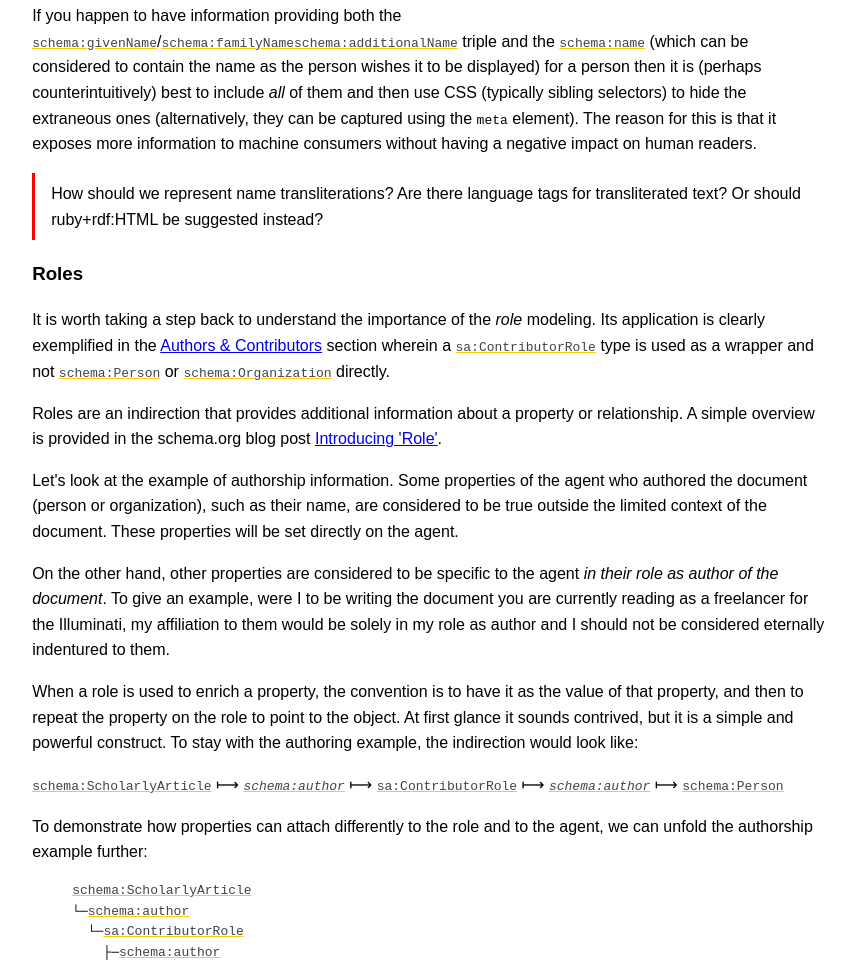
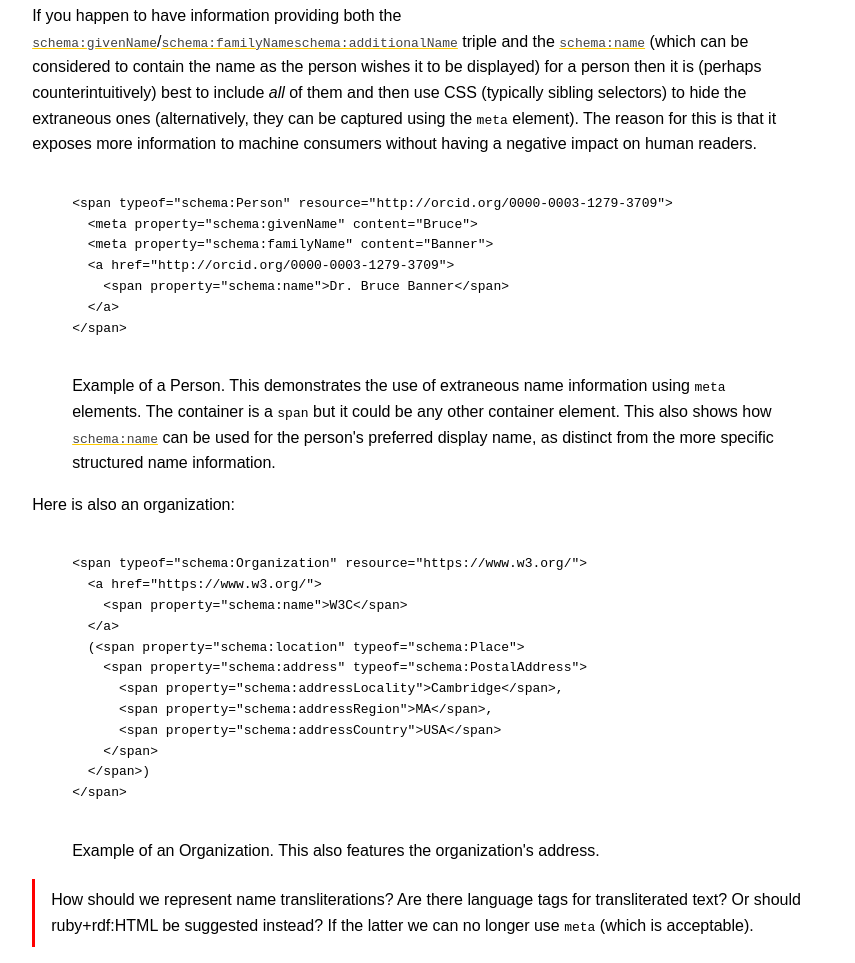
Before and after one commit to w3c/scholarly-html, a website: page index.html in a window 1280 px wide. Shown: the part 3267-4230 px from the top of the page, without its empty margins (211-1066 px from the left). Drawn offline with Linux system fonts and the light colour scheme.

Commit message:
person org examples

```diff
--- a/index.html
+++ b/index.html
@@ -150,17 +150,56 @@ If <code>figure</code> is a <code>typeof="schema:SoftwareSourceCode"</code>, it
           The reason for this is that it exposes more information to machine consumers without
           having a negative impact on human readers.
         </p>
-        <!--
-        XXX example
-        <span property="schema:author" typeof="schema:Person" resource="http://berjon.com/">
-          <a href="http://berjon.com/">
-            <span property="schema:name">Robin Berjon</span>
-          </a>
-        </span>
-        -->
+        <figure resource="#person-example" id="person-example">
+          <pre><code>
+&lt;span typeof="schema:Person" resource="http://orcid.org/0000-0003-1279-3709">
+  &lt;meta property="schema:givenName" content="Bruce">
+  &lt;meta property="schema:familyName" content="Banner">
+  &lt;a href="http://orcid.org/0000-0003-1279-3709">
+    &lt;span property="schema:name">Dr. Bruce Banner&lt;/span>
+  &lt;/a>
+&lt;/span>
+          </code></pre>
+          <figcaption>
+            <span property="schema:name"></span>
+            <span property="schema:description">
+              Example of a Person. This demonstrates the use of extraneous name information using
+              <code>meta</code> elements. The container is a <code>span</code> but it could be any
+              other container element. This also shows how <a>schema:name</a> can be used for the
+              person's preferred display name, as distinct from the more specific structured name
+              information.
+            </span>
+          </figcaption>
+        </figure>
+        <p>
+          Here is also an organization:
+        </p>
+        <figure resource="#org-example" id="org-example">
+          <pre><code>
+&lt;span typeof="schema:Organization" resource="https://www.w3.org/">
+  &lt;a href="https://www.w3.org/">
+    &lt;span property="schema:name">W3C&lt;/span>
+  &lt;/a>
+  (&lt;span property="schema:location" typeof="schema:Place">
+    &lt;span property="schema:address" typeof="schema:PostalAddress">
+      &lt;span property="schema:addressLocality">Cambridge&lt;/span>,
+      &lt;span property="schema:addressRegion">MA&lt;/span>,
+      &lt;span property="schema:addressCountry">USA&lt;/span>
+    &lt;/span>
+  &lt;/span>)
+&lt;/span>
+          </code></pre>
+          <figcaption>
+            <span property="schema:name"></span>
+            <span property="schema:description">
+              Example of an Organization. This also features the organization's address.
+            </span>
+          </figcaption>
+        </figure>
         <p class="issue">
           How should we represent name transliterations? Are there language tags for transliterated
-          text? Or should ruby+rdf:HTML be suggested instead?
+          text? Or should ruby+rdf:HTML be suggested instead? If the latter we can no longer use
+          <code>meta</code> (which is acceptable).
         </p>
       </section>
       <section id="roles">
@@ -211,7 +250,7 @@ If <code>figure</code> is a <code>typeof="schema:SoftwareSourceCode"</code>, it
           To demonstrate how properties can attach differently to the role and to the agent, we can
           unfold the authorship example further:
         </p>
-        <figure resource="#role-example">
+        <figure resource="#role-example" id="role-example">
           <pre>
 <a>schema:ScholarlyArticle</a>
 └─<a>schema:author</a>
@@ -271,7 +310,7 @@ If <code>figure</code> is a <code>typeof="schema:SoftwareSourceCode"</code>, it
           <a href="https://www.w3.org/wiki/WebSchemas/Accessibility">the WebSchemas Accessibility
           wiki page</a>).
         </p>
-        <figure resource="#article-example">
+        <figure resource="#article-example" id="article-example">
           <pre><code>
 &lt;article <strong>resource="#" typeof="schema:ScholarlyArticle"</strong>>
   &lt;header>
@@ -433,12 +472,19 @@ If <code>figure</code> is a <code>typeof="schema:SoftwareSourceCode"</code>, it
       </section>
       <!--
         XXX
-        - dedication?
+        - dedication? see doc-dedication
         - syntactic constraints (prefix)
       -->
       <section id="scholarly-article">
         <h3>Scholarly Article Vocabulary</h3>
       </section>
+      <section id="processing-model">
+        <h3>Processing Model</h3>
+        <!--
+          - basically explain what a processor ignores and what its internal model looks like
+          - the processing extracts (almost) pure HTML, it then uses the RDFa to enrich that
+        -->
+      </section>
     </section>
   </body>
 </html>
```
